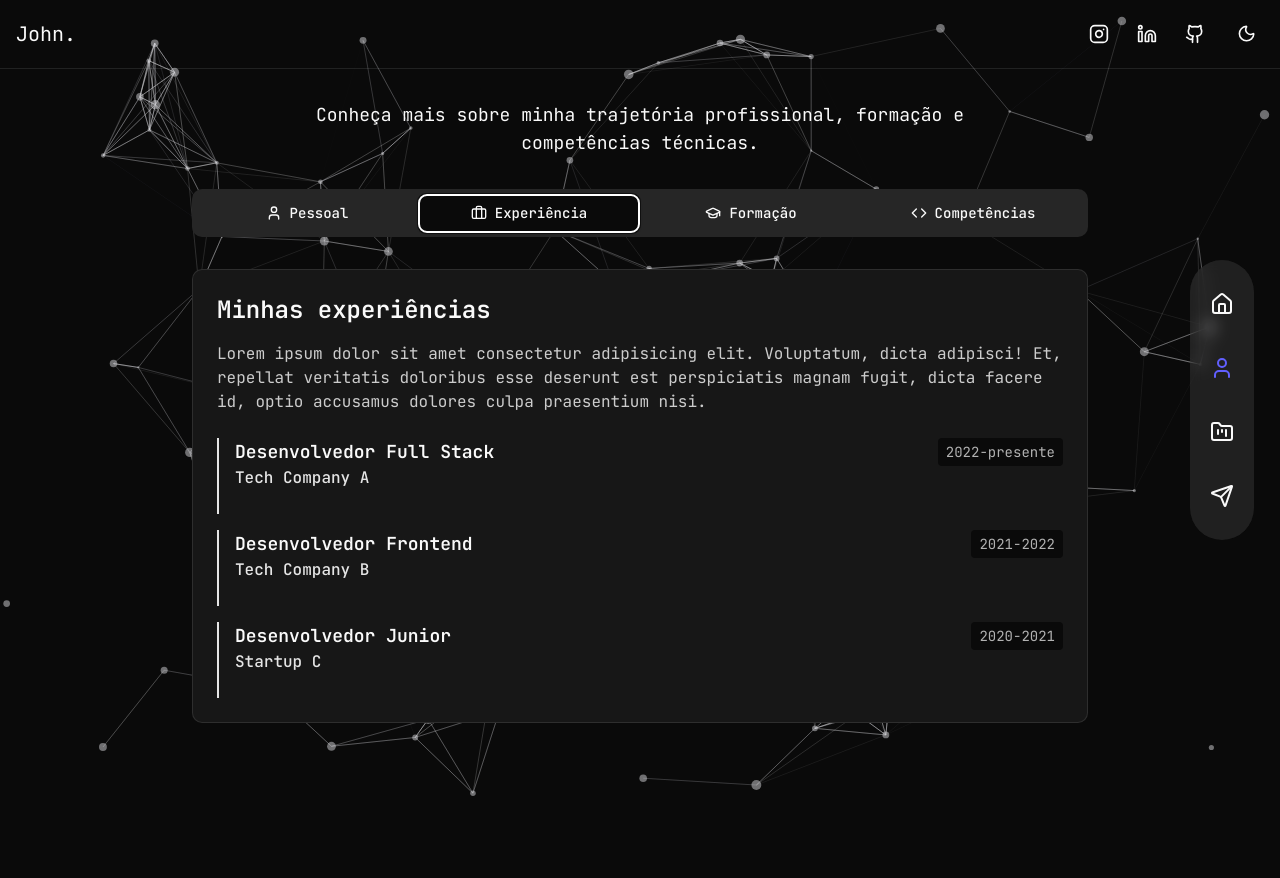
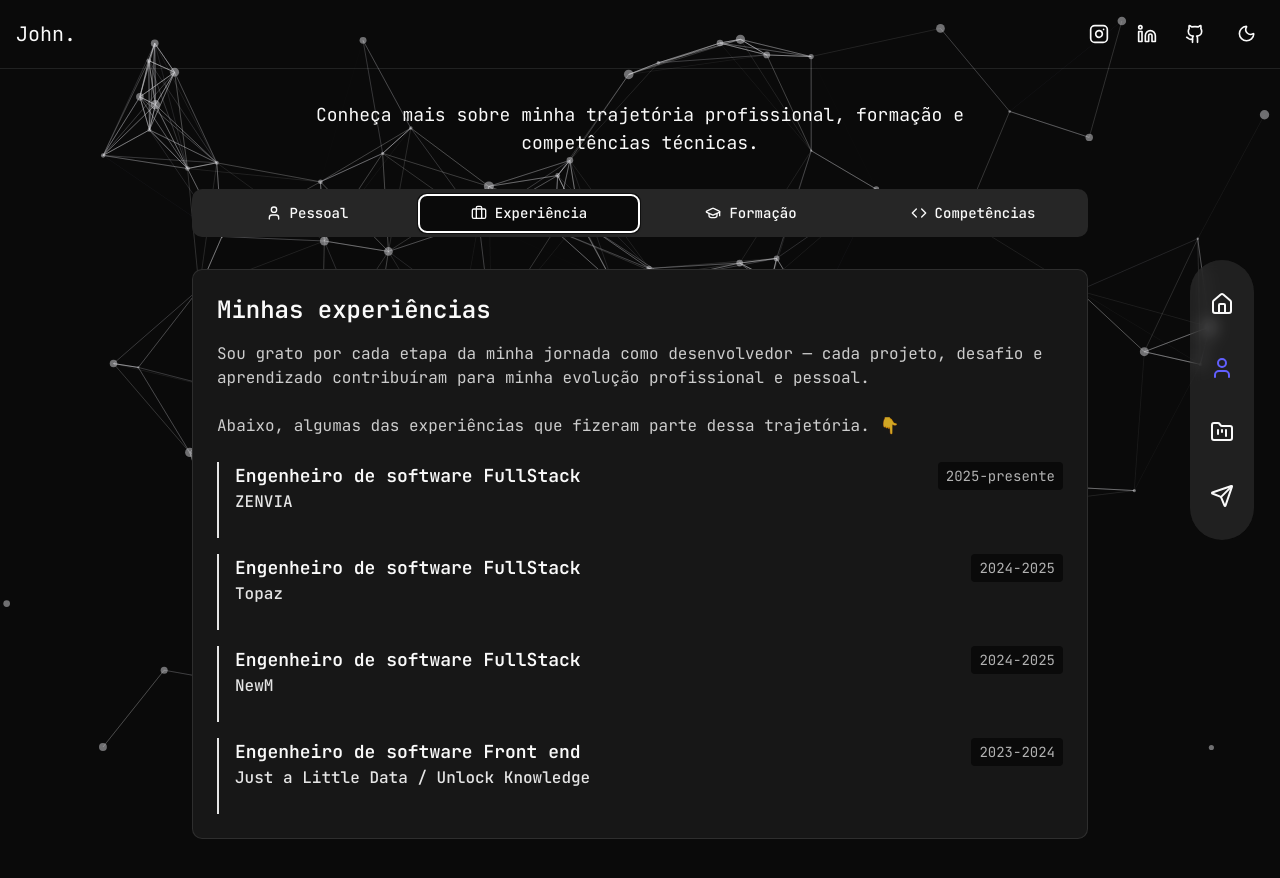
Before and after one commit to johnrodriguesdeveloper/portfolio-john-rodrigues-v2, a Next.js app: page /about in a window 1280 px wide. Both pictures are taken after a click on the tab "Experiência". Shown: the top 878 px of the page. Before the commit the page ends 827 px from the top, so only its background shows below. Built offline with nearby package versions, Linux system fonts and the light colour scheme.

Commit message:
feat: update part 1 about me

```diff
--- /dev/null
+++ b/src/app/about/about.constants.ts
@@ -0,0 +1,64 @@
+import { calculateExperience } from "@/helpers/calculateExperience.";
+
+export const experienceTime = calculateExperience("2022-11-01");
+export const about = {
+  title: "Sobre mim",
+  description: `Sou desenvolvedor desde novembro de 2022, com cerca de ${experienceTime.pt} de experiência. Tenho como principal foco o ecossistema Typescript — atuando tanto no front-end, com Next.js, React e React Native, quanto no back-end, com Node.js. Busco constantemente aprimorar minhas habilidades e enfrentar novos desafios que impulsionem meu crescimento profissional.`,
+  info: [
+    {
+      fieldName: "Nome",
+      fieldValue: "John Rodrigues",
+    },
+    {
+      fieldName: "Telefone",
+      fieldValue: "(79) 9 88667249",
+    },
+    {
+      fieldName: "Instagram",
+      fieldValue: "johnrodrigues._",
+    },
+    {
+      fieldName: "Nacionalidade",
+      fieldValue: "Brasileiro",
+    },
+    {
+      fieldName: "Email",
+      fieldValue: "johnrodriguesdeveloper@gmail.com",
+    },
+    {
+      fieldName: "Idiomas",
+      fieldValue: "Português, Inglês",
+    },
+  ],
+};
+export const experiencie = {
+  title: "Minhas experiências",
+  description:
+    "Sou grato por cada etapa da minha jornada como desenvolvedor — cada projeto, desafio e aprendizado contribuíram para minha evolução profissional e pessoal.\n\n Abaixo, algumas das experiências que fizeram parte dessa trajetória. 👇",
+  items: [
+    {
+      href: "https://www.linkedin.com/company/zenvia-inc/posts/?feedView=all",
+      company: "ZENVIA",
+      position: "Engenheiro de software FullStack",
+      duration: "2025-presente",
+    },
+    {
+      href: "https://www.linkedin.com/company/topazevolution/posts/?feedView=all",
+      company: "Topaz",
+      position: "Engenheiro de software FullStack",
+      duration: "2024-2025",
+    },
+    {
+      href: "https://www.linkedin.com/company/newmtopaz/posts/?feedView=all",
+      company: "NewM",
+      position: "Engenheiro de software FullStack",
+      duration: "2024-2025",
+    },
+    {
+      href: "https://www.linkedin.com/company/just-a-little-data/posts/?feedView=all",
+      company: "Just a Little Data / Unlock Knowledge",
+      position: "Engenheiro de software Front end",
+      duration: "2023-2024",
+    },
+  ],
+};
--- a/src/app/about/page.tsx
+++ b/src/app/about/page.tsx
@@ -1,66 +1,13 @@
 "use client";
 
 import { Tabs, TabsContent, TabsList, TabsTrigger } from "@/components/ui/tabs";
+import { calculateExperience } from "@/helpers/calculateExperience.";
 import { User, Briefcase, GraduationCap, Code } from "lucide-react";
+import { about, experiencie } from "./about.constants";
 
 //TODO - atualizar textos e icones das especialidades.
 
 export default function About() {
-  const about = {
-    title: "Sobre mim",
-    description:
-      "Lorem ipsum dolor sit amet, consectetur adipisicing elit. Rem praesentium odit voluptatibus eos veniam iste possimus quo nostrum dicta corrupti. Veniam aspernatur magnam a est dolore quam maxime optio animi!",
-    info: [
-      {
-        fieldName: "Nome",
-        fieldValue: "John Rodrigues",
-      },
-      {
-        fieldName: "Telefone",
-        fieldValue: "(79) 9 88667249",
-      },
-      {
-        fieldName: "Instagram",
-        fieldValue: "johnrodrigues._",
-      },
-      {
-        fieldName: "Nacionalidade",
-        fieldValue: "Brasileiro",
-      },
-      {
-        fieldName: "Email",
-        fieldValue: "johnrodriguesdeveloper@gmail.com",
-      },
-      {
-        fieldName: "Idiomas",
-        fieldValue: "Português, Inglês",
-      },
-    ],
-  };
-
-  const experiencie = {
-    title: "Minhas experiências",
-    description:
-      "Lorem ipsum dolor sit amet consectetur adipisicing elit. Voluptatum, dicta adipisci! Et, repellat veritatis doloribus esse deserunt est perspiciatis magnam fugit, dicta facere id, optio accusamus dolores culpa praesentium nisi.",
-    items: [
-      {
-        company: "Tech Company A",
-        position: "Desenvolvedor Full Stack",
-        duration: "2022-presente",
-      },
-      {
-        company: "Tech Company B",
-        position: "Desenvolvedor Frontend",
-        duration: "2021-2022",
-      },
-      {
-        company: "Startup C",
-        position: "Desenvolvedor Junior",
-        duration: "2020-2021",
-      },
-    ],
-  };
-
   const education = {
     title: "Minhas formações",
     description:
@@ -141,28 +88,28 @@ export default function About() {
         <TabsList className="grid w-full grid-cols-4 h-12 p-1 overflow-x-auto">
           <TabsTrigger
             value="about"
-            className="flex items-center gap-2 px-4 py-2 text-sm justify-center"
+            className="flex items-center gap-2 px-4 py-2 text-sm justify-center  transition-all duration-200 hover:border-accent cursor-pointer"
           >
             <User className="w-4 h-4" />
             <span className="max-[500px]:hidden">Pessoal</span>
           </TabsTrigger>
           <TabsTrigger
             value="experience"
-            className="flex items-center gap-2 px-4 py-2 text-sm justify-center"
+            className="flex items-center gap-2 px-4 py-2 text-sm justify-center  transition-all duration-200 hover:border-accent cursor-pointer"
           >
             <Briefcase className="w-4 h-4" />
             <span className="max-[500px]:hidden">Experiência</span>
           </TabsTrigger>
           <TabsTrigger
             value="education"
-            className="flex items-center gap-2 px-4 py-2 text-sm justify-center"
+            className="flex items-center gap-2 px-4 py-2 text-sm justify-center  transition-all duration-200 hover:border-accent cursor-pointer"
           >
             <GraduationCap className="w-4 h-4" />
             <span className="max-[500px]:hidden">Formação</span>
           </TabsTrigger>
           <TabsTrigger
             value="skills"
-            className="flex items-center gap-2 px-4 py-2 text-sm justify-center"
+            className="flex items-center gap-2 px-4 py-2 text-sm justify-center  transition-all duration-200 hover:border-accent cursor-pointer"
           >
             <Code className="w-4 h-4" />
             <span className="max-[500px]:hidden">Competências</span>
@@ -174,7 +121,7 @@ export default function About() {
             <h2 className="text-xl sm:text-2xl font-semibold mb-4">
               {about.title}
             </h2>
-            <p className="text-sm sm:text-base text-foreground/80 mb-6">
+            <p className="text-sm sm:text-base text-foreground/80 mb-6 ">
               {about.description}
             </p>
 
@@ -201,7 +148,7 @@ export default function About() {
             <h2 className="text-xl sm:text-2xl font-semibold mb-4">
               {experiencie.title}
             </h2>
-            <p className="text-sm sm:text-base text-foreground/80 mb-6">
+            <p className="text-sm sm:text-base text-foreground/80 mb-6 whitespace-pre-line">
               {experiencie.description}
             </p>
 
@@ -216,9 +163,12 @@ export default function About() {
                       <h3 className="font-semibold text-base sm:text-lg text-foreground">
                         {item.position}
                       </h3>
-                      <p className="text-primary font-medium text-sm sm:text-base">
+                      <a
+                        href={item.href ?? "#"}
+                        className="text-primary font-medium text-sm sm:text-base transition-all duration-200 hover:text-accent"
+                      >
                         {item.company}
-                      </p>
+                      </a>
                     </div>
                     <span className="text-xs sm:text-sm text-foreground/70 bg-background px-2 py-1 rounded">
                       {item.duration}
--- a/src/app/api/projects/route.ts
+++ b/src/app/api/projects/route.ts
@@ -5,7 +5,6 @@ import type { NotionPage, NotionProperty } from "./types";
 
 export async function GET() {
   const data: NotionPage[] = await getData();
-
   const projects: Project[] = data.map((page) => {
     const props = page.properties;
 
--- /dev/null
+++ b/src/helpers/calculateExperience..ts
@@ -0,0 +1,26 @@
+export function calculateExperience(startDate: string): {
+  pt: string;
+  en: string;
+} {
+  const start = new Date(startDate);
+  const today = new Date();
+
+  let years = today.getFullYear() - start.getFullYear();
+  let months = today.getMonth() - start.getMonth();
+
+  if (months < 0) {
+    years--;
+    months += 12;
+  }
+
+  const yearsPt = years > 0 ? `${years} ano${years > 1 ? "s" : ""}` : "";
+  const yearsEn = years > 0 ? `${years} year${years > 1 ? "s" : ""}` : "";
+
+  const monthsPt = months > 0 ? `${months} mês${months > 1 ? "es" : ""}` : "";
+  const monthsEn = months > 0 ? `${months} month${months > 1 ? "s" : ""}` : "";
+
+  const pt = [yearsPt, monthsPt].filter(Boolean).join(" e ");
+  const en = [yearsEn, monthsEn].filter(Boolean).join(" and ");
+
+  return { pt, en };
+}
--- a/src/lib/notionDB.ts
+++ b/src/lib/notionDB.ts
@@ -5,7 +5,6 @@ export async function getData(): Promise<NotionPage[]> {
   const db = await notion.databases.retrieve({
     database_id: process.env.NOTION_DATABASE_ID as string,
   });
-
   const dbWithSources = db as { data_sources?: { id: string }[] };
 
   const dataSourceId = dbWithSources.data_sources?.[0]?.id;
```
